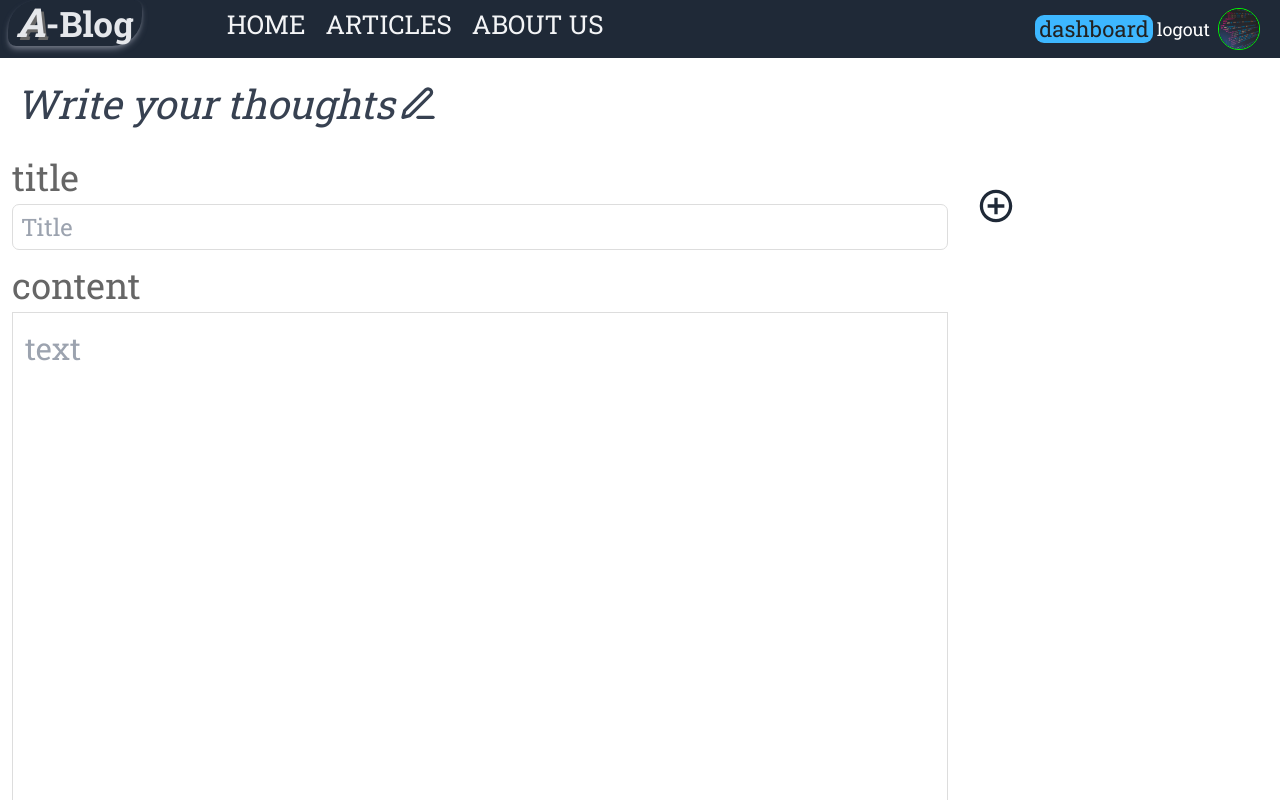
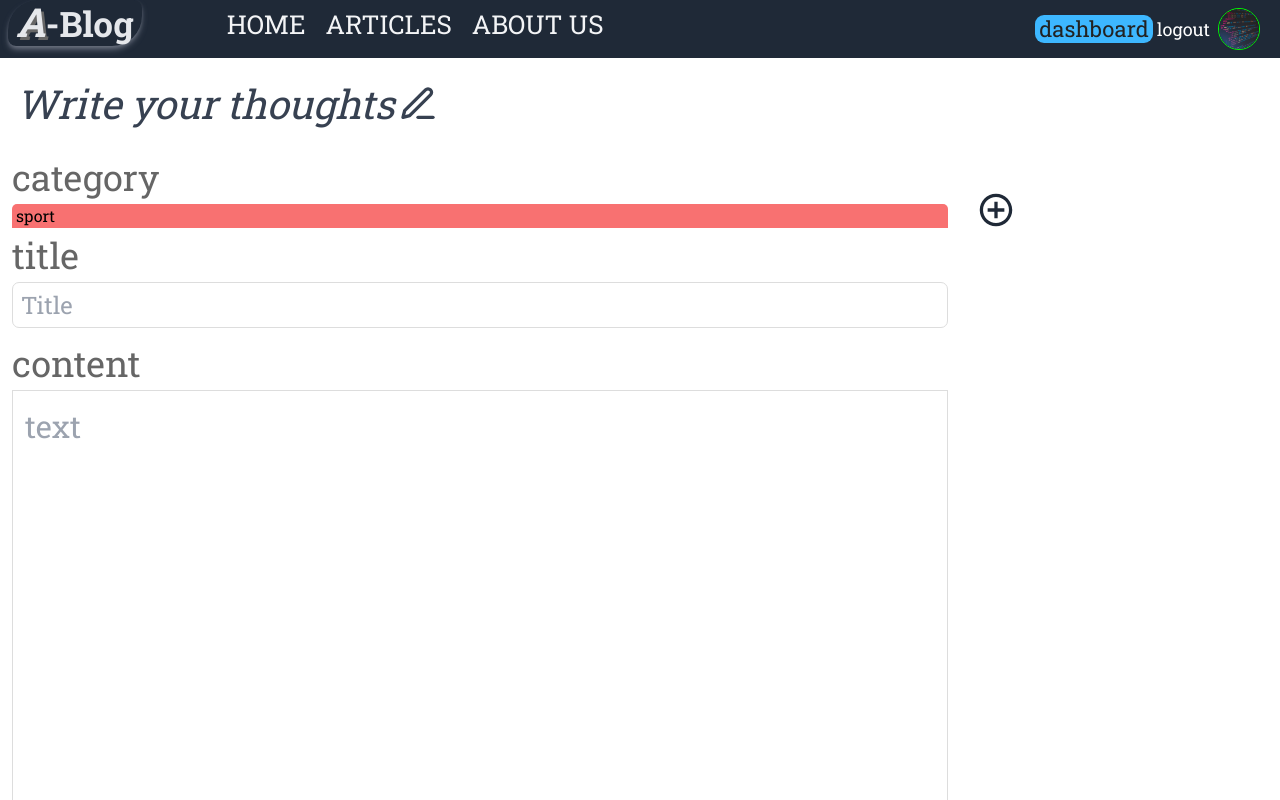
Before and after one commit to Alisalha195/mern-simple-blog, a React (Vite) app in the folder client/: page /articles/add in a window 1280 px wide. Shown: the top 800 px of the page. Built offline with nearby package versions, Linux system fonts and the light colour scheme; sample sign-in values are in the browser's storage.

Commit message:
add Drop Down Menu to add&edit article

```diff
--- /dev/null
+++ b/client/src/components/layout/DropDownMenu.jsx
@@ -0,0 +1,40 @@
+
+import {useState} from "react"
+
+const DropDownMenu = () => {
+
+	const [openMenu , setOpenMenu] = useState(false);
+	const [menuValue , setMenuValue] = useState("")
+	const [menuList , setMenuList] = useState([
+		{title: 'sport'},
+		{title: 'family'},
+		{title: 'technology'},
+		{title: 'science'},
+	]);
+
+	return (
+		<div className="[position:relative] btn flex flex-col justify-start ">
+			{/* head */}
+			<div className="[border-radius:5px_5px_0_0] pl-1 bg-red-400"
+				onClick={()=>setOpenMenu(state=> !state)}
+			>
+
+				{ menuValue? menuValue : menuList[0]?.title}
+			</div>
+
+			{/* menu */}
+			<div className={openMenu ? "[position:absolute] [top:45px]   [border:1px_solid_#555] [z-index:200] [width:100%] " : "hidden"}>
+				{
+					menuList.map(item => (
+						<div key={item.title} className="pl-1 bg-blue-400 hover:bg-red-400"
+							onClick={()=>{setMenuValue(item.title); setOpenMenu(false)}}
+						>
+							{item.title}
+						</div>
+					))
+				}
+			</div>
+		</div>
+	)
+}
+export default DropDownMenu
--- a/client/src/pages/user/Articles/AddArticle.jsx
+++ b/client/src/pages/user/Articles/AddArticle.jsx
@@ -8,6 +8,7 @@ import { FiEdit3 } from "react-icons/fi";
 
 import SideBar from "../../../components/articles/add/SideBar"
 import TypingBox from "../../../components/articles/add/TypingBox"
+import DropDownMenu from "../../../components/layout/DropDownMenu"
 
 import { setShowActionSuccessMsg} from "../../../redux/SuccessMsgSlice.js";
 
@@ -15,6 +16,7 @@ const AddArticle = () => {
 
 	const [title , setTitle] = useState("");
 	const [content , setContent] = useState("");
+	const [newCategory , setNewCategory] = useState("");
 
 	const [error , setError] = useState("");
 	const [showError , setShowError] = useState(false);
@@ -106,6 +108,15 @@ const AddArticle = () => {
 
 				{/* left */}
 			    <div className="xs:px-2 md:px-3 md:basis-11/12  lg:basis-9/12 ">
+				    <div className="flex flex-col [width:100%]">
+					    <span className="xs:text-[26px] sm:text-[30px] lg:text-[36px] text-[#666]">
+						    category
+					    </span>
+						< DropDownMenu />
+					</div>
+
+
+
 			    	<TypingBox title={title} setTitle={setTitle} content={content}
 			    	setContent={setContent} />
 			    </div>
--- a/client/src/pages/user/Articles/EditArticle.jsx
+++ b/client/src/pages/user/Articles/EditArticle.jsx
@@ -7,6 +7,7 @@ import { FiEdit3 } from "react-icons/fi";
 
 import SideBar from "../../../components/articles/add/SideBar"
 import TypingBox from "../../../components/articles/add/TypingBox"
+import DropDownMenu from "../../../components/layout/DropDownMenu"
 
 import Loading from "../../../components/public/Loading";
 import LoadingBox from "../../../hooks/useLoading";
@@ -144,6 +145,13 @@ const EditArticle = () => {
 
 				{/* left */}
 			    <div className="xs:px-2 md:px-3 md:basis-11/12  lg:basis-9/12 ">
+
+					<div className="flex flex-col [width:100%]">
+					    <span className="xs:text-[26px] sm:text-[30px] lg:text-[36px] text-[#666]">
+						    category
+					    </span>
+						< DropDownMenu />
+					</div>
 			    	<TypingBox editedTitle={editedArticle.title} EditedContent={editedArticle.content} editing={true}
 			    	handleChangeEditedArticle={handleChangeEditedArticle}/>
 			    </div>
```
Also changed, not shown: 2 other files (tests, documents, lock files or other folders).
